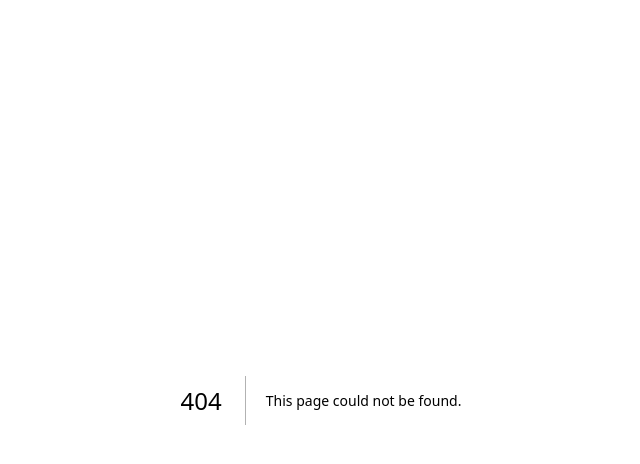
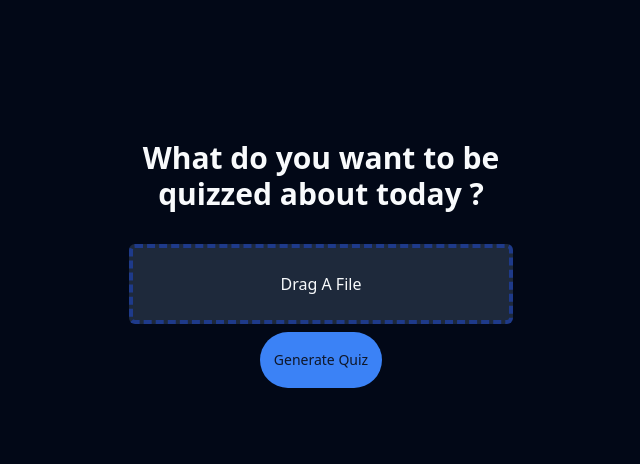
Before and after one commit to Lambersonistaken/quiz-pdf-project, a Next.js app: page /quiz/new in a window 1280 px wide. Before the commit this address had no page. Shown: the top 464 px of the page, without its empty margins (319-959 px from the left). Built offline with nearby package versions, Linux system fonts and the light colour scheme.

Commit message:
quiz generating page developing

```diff
--- /dev/null
+++ b/src/app/quiz/UploadDoc.tsx
@@ -0,0 +1,37 @@
+"use client"
+import {useState} from 'react'
+import { set } from 'react-hook-form'
+import {Button} from '@/components/ui/button'
+
+type Props = {}
+
+const UploadDoc = (props: Props) => {
+
+    const [document, setDocument] = useState<Blob | File | null | undefined>(null)
+    const [isLoading, setIsLoading] = useState<boolean>(false)
+
+
+    const handleSubmit = async (e: React.FormEvent<HTMLFormElement>) => {
+        e.preventDefault()
+        setIsLoading(true)
+        console.log(document)
+    }
+
+
+
+  return (
+    <div className='w-full'>
+        <form className='w-full' onSubmit={handleSubmit}>
+            <label htmlFor="document" className='bg-secondary w-full flex h-20 rounded-md border-4 border-dashed border-blue-900 relative'>
+                <div className='absolute inset-0 m-auto flex justify-center items-center'>Drag A File</div>
+                <input onChange={(e) => {
+                    setDocument(e?.target?.files?.[0])
+                }} type="file" id='document' className='relative block w-full h-full z-50 opacity-0' />
+            </label>
+            <Button size="lg" className='mt-2' type='submit'>Generate Quiz</Button>
+        </form>
+    </div>
+  )
+}
+
+export default UploadDoc
--- /dev/null
+++ b/src/app/quiz/new/page.tsx
@@ -0,0 +1,19 @@
+import React from 'react'
+import UploadDoc from '../UploadDoc'
+
+
+type Props = {}
+
+const page = (props: Props) => {
+  return (
+    <div className='flex flex-col flex-1'>
+        <main className='py-11 flex flex-col text-center gap-4 items-center flex-1 mt-24'>
+            <h2 className='text-3xl font-bold mb-4'>What do you want to be quizzed about today ?</h2>
+            <UploadDoc />
+        </main>
+    </div>
+  )
+}
+
+
+export default page
```
